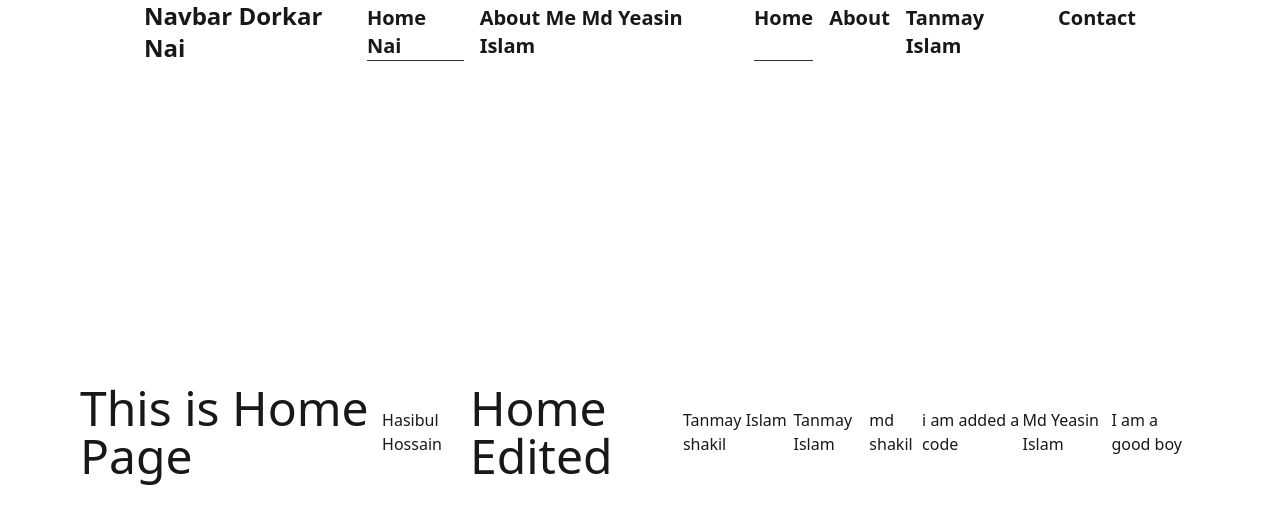
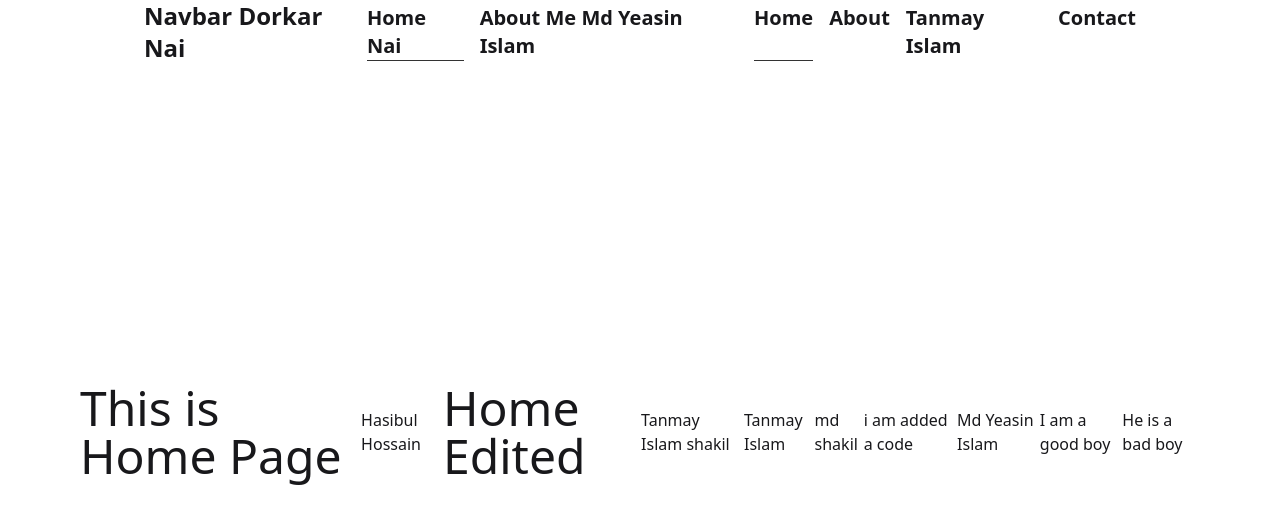
Before and after one commit to shakilsarkar12/group-project, a React (Vite) app: page / in a window 1280 px wide. Shown: the top 524 px of the page. Built offline with nearby package versions, Linux system fonts and the light colour scheme.

Commit message:
added second text

```diff
--- a/src/Components/Home/Home.jsx
+++ b/src/Components/Home/Home.jsx
@@ -22,6 +22,7 @@ const Home = () => {
 
             <h1>Md Yeasin Islam</h1>
             <h3>I am a good boy</h3>
+            <h3>He is a bad boy</h3>
 
 
         </div>
```
